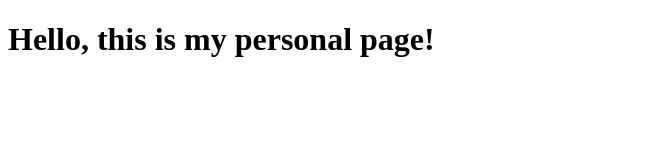
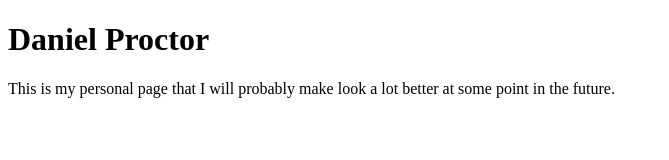
Before and after one commit to dproc96/dproc96.github.io, a plain HTML site: page index.html in a window 1280 px wide. Shown: the whole page, without its empty margins (0-669 px from the left). Drawn offline with Linux system fonts and the light colour scheme.

Commit message:
added temp html text

```diff
--- a/index.html
+++ b/index.html
@@ -1,5 +1,21 @@
 <!DOCTYPE html>
 
 <html>
-    <h1>Hello, this is my personal page!</h1>
+    <head>
+        <title>Daniel Proctor</title>
+    </head>
+
+    <body>
+        <header>
+            <h1>Daniel Proctor</h1>
+        </header>
+
+        <main>
+            <p>This is my personal page that I will probably make look a lot better at some point in the future.</p>
+        </main>
+
+        <footer>
+
+        </footer>
+    </body>
 </html>
```
